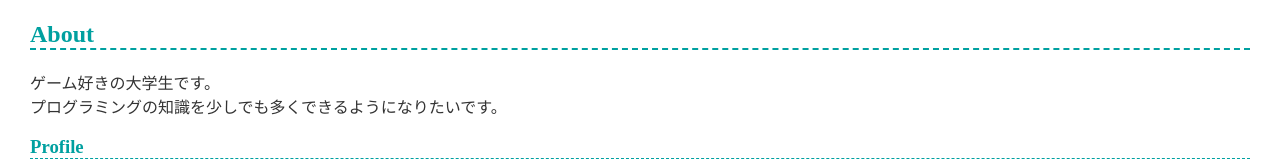
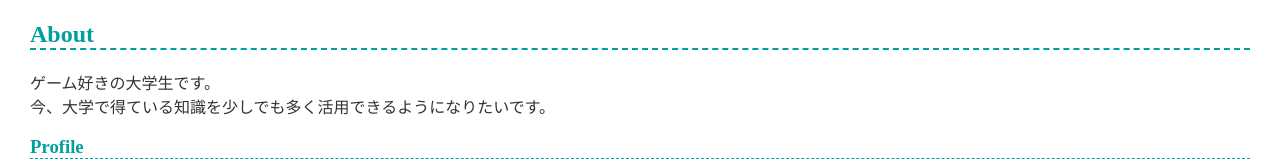
Before and after one commit to 251zs03348-netizen/251zs03348-netizen.github.io, a plain HTML site: page index.html in a window 1280 px wide. Shown: the part 386-554 px from the top of the page. Drawn offline with Linux system fonts and the light colour scheme; a script that the page names is missing.

Commit message:
About変更

```diff
--- a/index.html
+++ b/index.html
@@ -13,7 +13,7 @@
     <h2>About</h2>
     <p>
       ゲーム好きの大学生です。<br>
-      プログラミングの知識を少しでも多くできるようになりたいです。
+      今、大学で得ている知識を少しでも多く活用できるようになりたいです。
     </p>
 
     <h3>Profile</h3>
```
